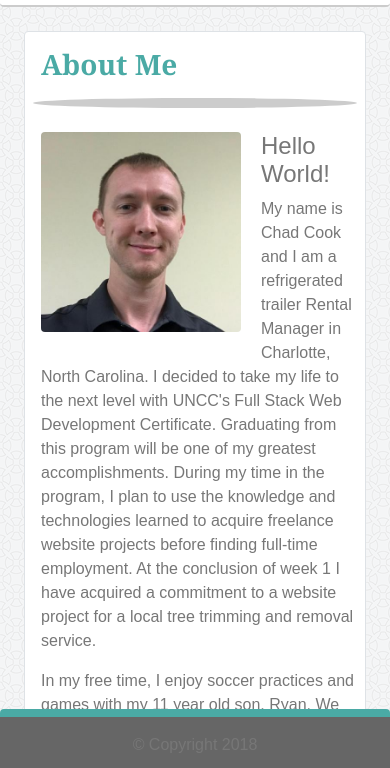
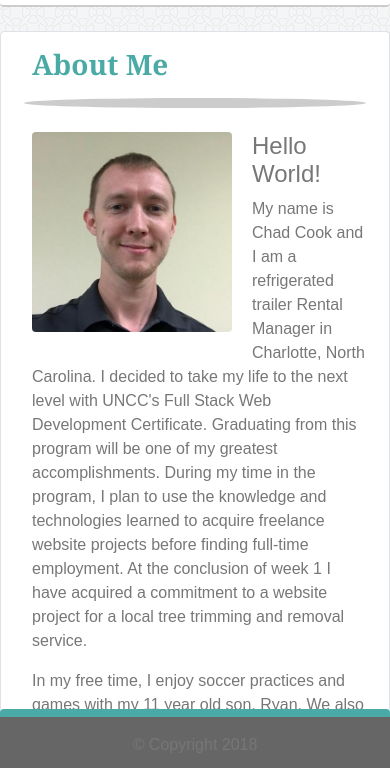
Before and after one commit to CACOOK88/Bootstrap-Portfolio, a plain HTML site: page index.html in a window 390 px wide. Shown: the part 71-839 px from the top of the page. Drawn offline with nearby package versions, Linux system fonts and the light colour scheme.

Commit message:
added a media query for xs and sm screens to make containers take full width without side margins

```diff
--- a/assets/css/style.css
+++ b/assets/css/style.css
@@ -117,3 +117,17 @@ hr {
     padding-top: 5%;
     /* border-radius: 5px; */
 }
+
+/* *******************************************************
+
+            MEDIA QUERIES
+
+*********************************************************/
+
+@media (max-width: 768px) {
+    /*  removes bootstrap width default for xs and sm screens */
+    .container {
+        width: 100%;
+        max-width: none;
+    }
+}
--- a/index.html
+++ b/index.html
@@ -31,7 +31,7 @@
     </nav>
 
     <!--  Container for Content -->
-    <div class="content-container mt-4 ml-4 mr-4 border rounded clearfix">
+    <div class=" container content-container mt-4 border rounded clearfix">
         <h3 class="ml-3 mt-3 font-weight-bold">About Me</h3>
         <hr class="ml-2 mr-2">
         <img class="chad float-left rounded ml-3 mt-2" src="assets/images/chad.jpeg" alt="Chad Headshot">
```
Also changed, not shown: contact.html (+1 -1 lines), portfolio.html (+1 -1 lines).
